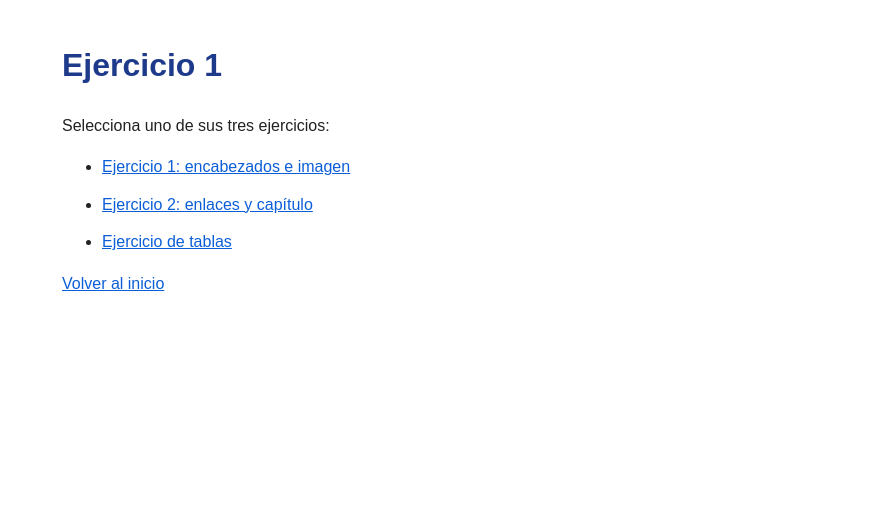
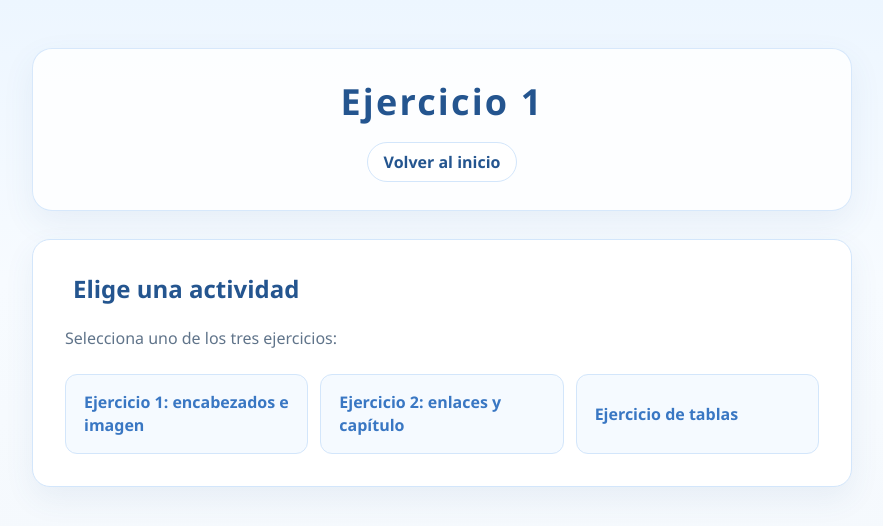
Before and after one commit to rubomor/proyecto1_RMS, a plain HTML site: page ejercicio 1/index.html in a window 1280 px wide. Shown: the whole page, without its empty margins (198-1081 px from the left). Drawn offline with Linux system fonts and the light colour scheme.

Commit message:
cambios css2

```diff
--- a/css/estiloo.css
+++ b/css/estiloo.css
@@ -108,6 +108,75 @@ body {
 .contenedor-horario {
     max-width: 1100px;
     margin: 0 auto;
+}
+
+.cabecera-ejercicios {
+    max-width: 820px;
+}
+
+.cabecera-ejercicios h1 {
+    margin-bottom: 16px;
+}
+
+.enlace-inicio {
+    display: inline-block;
+    padding: 8px 16px;
+    border: 1px solid var(--azul-borde);
+    border-radius: 999px;
+    background: var(--blanco);
+    color: var(--azul-oscuro);
+    font-weight: 600;
+    text-decoration: none;
+    transition: background-color 0.2s ease, color 0.2s ease;
+}
+
+.enlace-inicio:hover,
+.enlace-inicio:focus-visible {
+    background: var(--azul);
+    border-color: var(--azul);
+    color: var(--blanco);
+}
+
+.selector-ejercicios {
+    max-width: 820px;
+    margin: 0 auto;
+}
+
+.selector-ejercicios h2 {
+    margin-top: 0;
+}
+
+.lista-ejercicios {
+    display: grid;
+    grid-template-columns: repeat(auto-fit, minmax(min(100%, 220px), 1fr));
+    gap: 12px;
+    padding: 0;
+    margin: 22px 0 0;
+    list-style: none;
+}
+
+.lista-ejercicios a {
+    display: flex;
+    align-items: center;
+    min-height: 72px;
+    height: 100%;
+    padding: 16px 18px;
+    border: 1px solid var(--azul-borde);
+    border-radius: 12px;
+    background: #f5faff;
+    color: var(--azul-oscuro);
+    font-weight: 600;
+    line-height: 1.45;
+    text-decoration: none;
+    transition: background-color 0.2s ease, border-color 0.2s ease, transform 0.2s ease, box-shadow 0.2s ease;
+}
+
+.lista-ejercicios a:hover,
+.lista-ejercicios a:focus-visible {
+    background: var(--azul-claro);
+    border-color: #a9cbed;
+    box-shadow: 0 6px 16px rgba(58, 103, 151, 0.1);
+    transform: translateY(-2px);
 }
 
 fieldset,
--- a/ejercicio 1/index.html
+++ b/ejercicio 1/index.html
@@ -3,40 +3,23 @@
 <head>
     <meta charset="UTF-8">
     <meta name="viewport" content="width=device-width, initial-scale=1.0">
+    <link rel="stylesheet" href="../css/estiloo.css">
     <title>Ejercicio 1</title>
-    <style>
-        body {
-            max-width: 760px;
-            margin: 40px auto;
-            padding: 0 20px;
-            color: #222;
-            font-family: Arial, sans-serif;
-            line-height: 1.6;
-        }
-
-        h1 {
-            color: #1e3a8a;
-        }
-
-        li {
-            margin: 12px 0;
-        }
-
-        a {
-            color: #0b5ed7;
-        }
-    </style>
 </head>
 <body>
-    <main>
+    <header class="cabecera cabecera-ejercicios">
         <h1>Ejercicio 1</h1>
-        <p>Selecciona uno de sus tres ejercicios:</p>
-        <ul>
+        <a class="enlace-inicio" href="../index.html">Volver al inicio</a>
+    </header>
+
+    <main class="panel selector-ejercicios">
+        <h2>Elige una actividad</h2>
+        <p>Selecciona uno de los tres ejercicios:</p>
+        <ul class="lista-ejercicios">
             <li><a href="Ejercicio1.html">Ejercicio 1: encabezados e imagen</a></li>
             <li><a href="Ejercicio1.2.html">Ejercicio 2: enlaces y capítulo</a></li>
             <li><a href="Ejercicio1tablas.html">Ejercicio de tablas</a></li>
         </ul>
-        <p><a href="../index.html">Volver al inicio</a></p>
     </main>
 </body>
 </html>
```
Also changed, not shown: css/navegacion-ejercicios.css (added, +35 -0 lines), ejercicio 1/Ejercicio1.2.html (+2 -0 lines), ejercicio 1/Ejercicio1.html (+3 -2 lines), ejercicio 1/Ejercicio1tablas.html (+2 -0 lines), ejercicio 2/Ejercicio2.html (+1 -0 lines), ejercicio 2/div-span.html (+1 -0 lines), ejercicio 2/index.html (+9 -26 lines), ejercicio 2/menus.html (+2 -1 lines).
